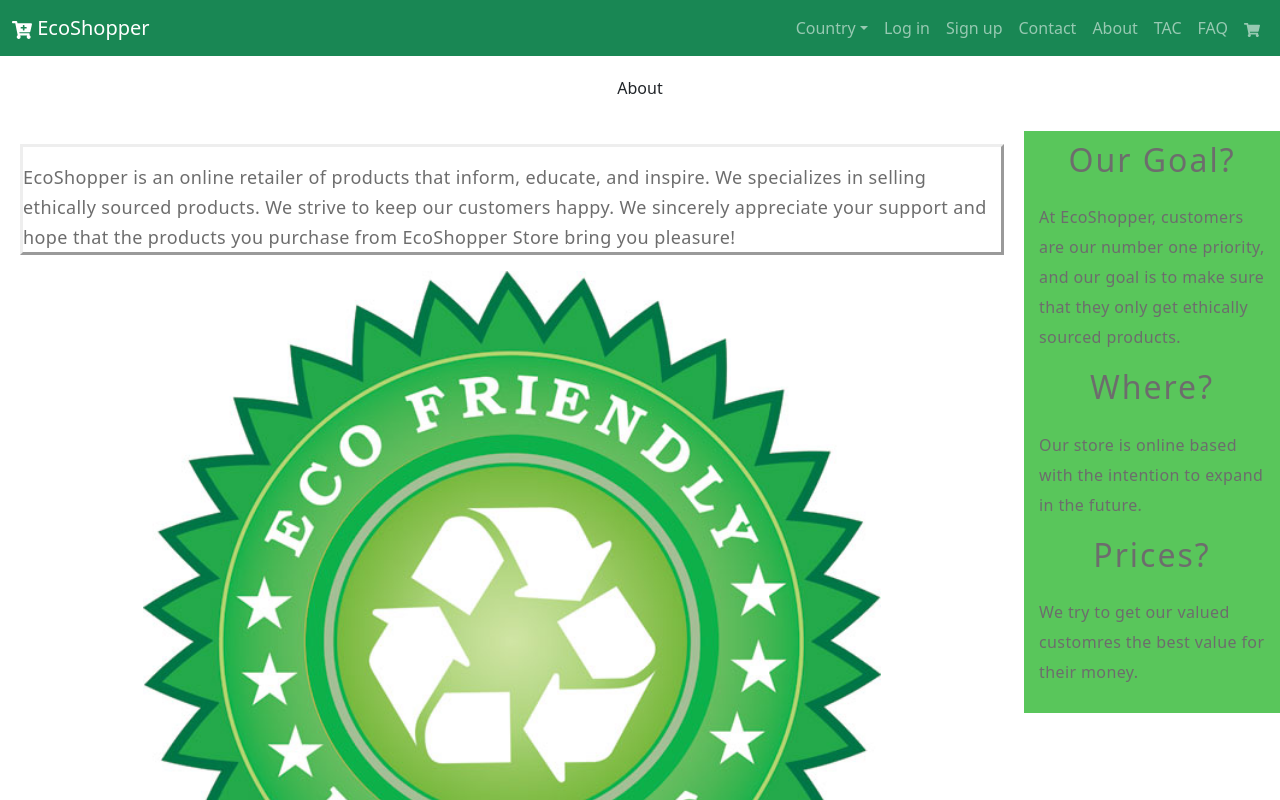
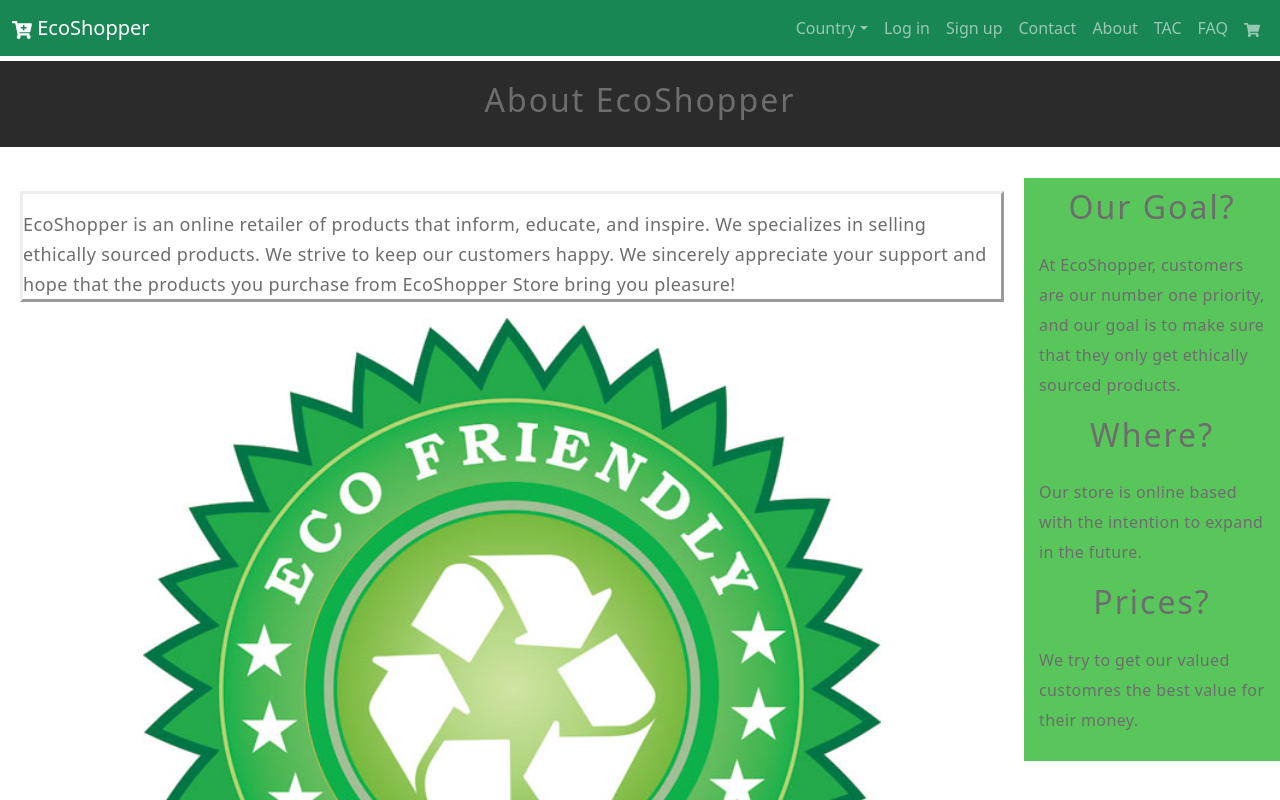
Before and after one commit to Noor-Alina/COMP3340-Project, a React (Create React App) app: page /About in a window 1280 px wide. Shown: the top 800 px of the page. Built offline with nearby package versions, Linux system fonts and the light colour scheme; no server answers; what google-maps-react would draw is missing.

Commit message:
edited css

```diff
--- a/src/static/About.js
+++ b/src/static/About.js
@@ -10,8 +10,8 @@ export default class About extends React.Component {
 
             <div>
                 <div>
-                    <div style={{ marginTop: 20 }} className="d-flex align-items-center justify-content-center margin-top:5">
-                        About
+                    <div style={{ marginTop: 5 }} className="about">
+                        <h2>About EcoShopper</h2>
                     </div>
 
                     <br />
@@ -45,7 +45,7 @@ export default class About extends React.Component {
 
                             <div class="float-child">
                                 <div class="columns"></div>
-                                <h5 class="Title-text" style={{ overflow: "hidden" }}></h5>
+                                <h5 class="Title-text" style={{ overflow: "hidden" }}>&nbsp;</h5>
                                 <br></br>
                                 <center><iframe width="600" height="250" src="https://www.youtube.com/embed/mA9XSgV9te0" title="YouTube video player" frameborder="0" allow="accelerometer; autoplay; clipboard-write; encrypted-media; gyroscope; picture-in-picture" allowfullscreen></iframe></center>
                             </div>
```
